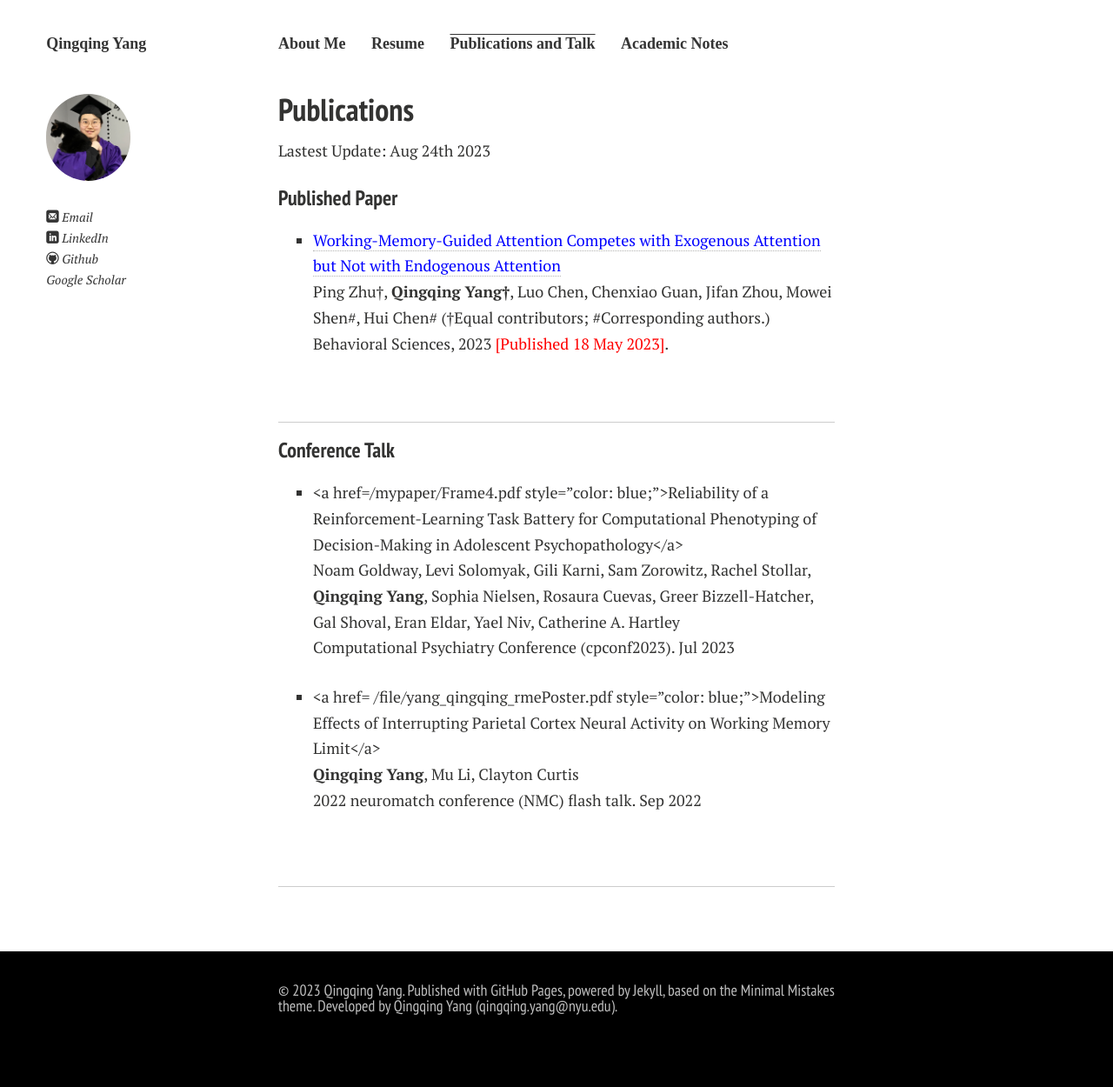
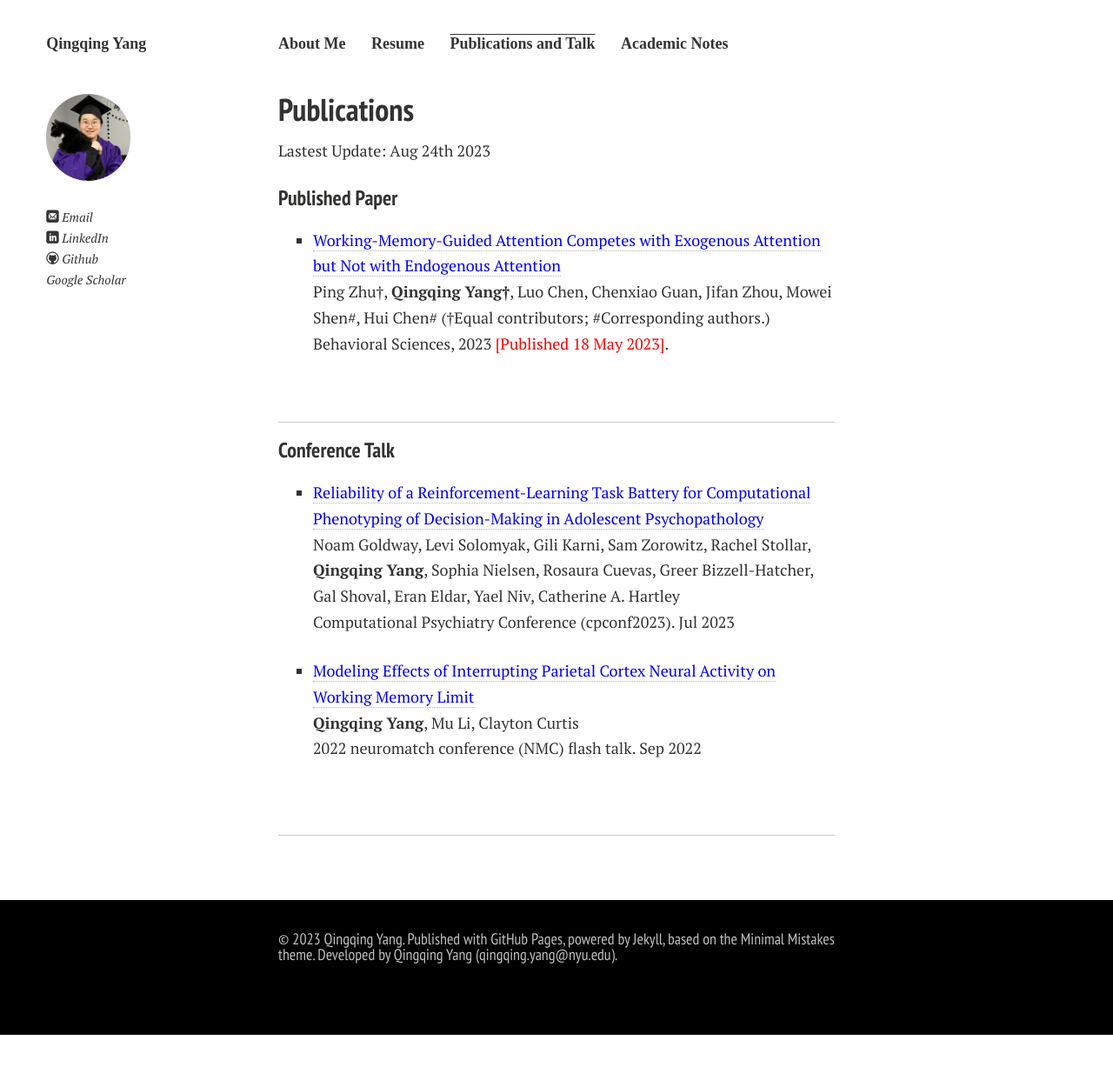
Before and after one commit to Qingqing-Yang-177/Qingqing-Yang-177.github.io, a Jekyll site: the page built from publications.md, in a window 1280 px wide. Shown: the whole page at 87% size. Built offline with Jekyll 4.4.1, drawn with Linux system fonts in a browser that asks for light colours; nearby versions of some CDN libraries; comment, search, counter and statistics services are not loaded; a style sheet for code colours, icons or effects is not loaded; after the commit the page ends 1190 px from its top, so only the background shows below that.

Commit message:
Update publications.md

```diff
--- a/publications.md
+++ b/publications.md
@@ -18,12 +18,12 @@ Lastest Update: Aug 24th 2023
 
 ### Conference Talk
 
-- <a href=/mypaper/Frame4.pdf style="color: blue;">Reliability of a Reinforcement-Learning Task Battery for Computational Phenotyping of Decision-Making in Adolescent Psychopathology</a> <br>Noam Goldway, Levi Solomyak, Gili Karni, Sam Zorowitz, Rachel Stollar, **Qingqing Yang**, Sophia Nielsen, Rosaura
+- <a href="/mypaper/Frame4.pdf" style="color: blue;">Reliability of a Reinforcement-Learning Task Battery for Computational Phenotyping of Decision-Making in Adolescent Psychopathology</a> <br>Noam Goldway, Levi Solomyak, Gili Karni, Sam Zorowitz, Rachel Stollar, **Qingqing Yang**, Sophia Nielsen, Rosaura
 Cuevas, Greer Bizzell-Hatcher, Gal Shoval, Eran Eldar, Yael Niv, Catherine A. Hartley<br>Computational Psychiatry Conference (cpconf2023). Jul 2023<br>
 
 
 
-- <a href= /file/yang_qingqing_rmePoster.pdf style="color: blue;">Modeling Effects of Interrupting Parietal Cortex Neural Activity on Working Memory Limit</a> <br> **Qingqing Yang**, Mu Li, Clayton Curtis <br>2022 neuromatch conference (NMC) flash talk. Sep 2022
+- <a href= "/file/yang_qingqing_rmePoster.pdf" style="color: blue;">Modeling Effects of Interrupting Parietal Cortex Neural Activity on Working Memory Limit</a> <br> **Qingqing Yang**, Mu Li, Clayton Curtis <br>2022 neuromatch conference (NMC) flash talk. Sep 2022
 
 <br>
 
```
